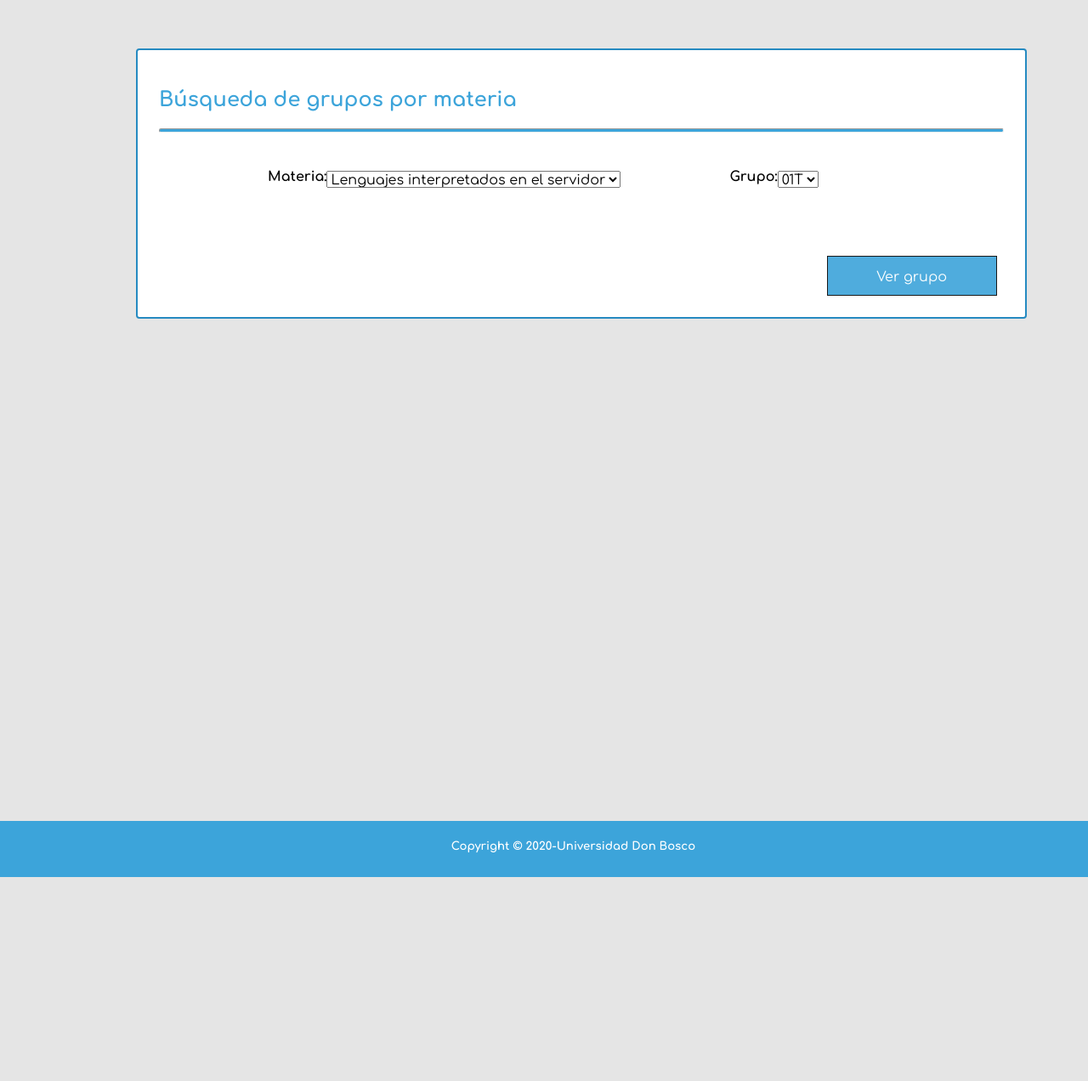
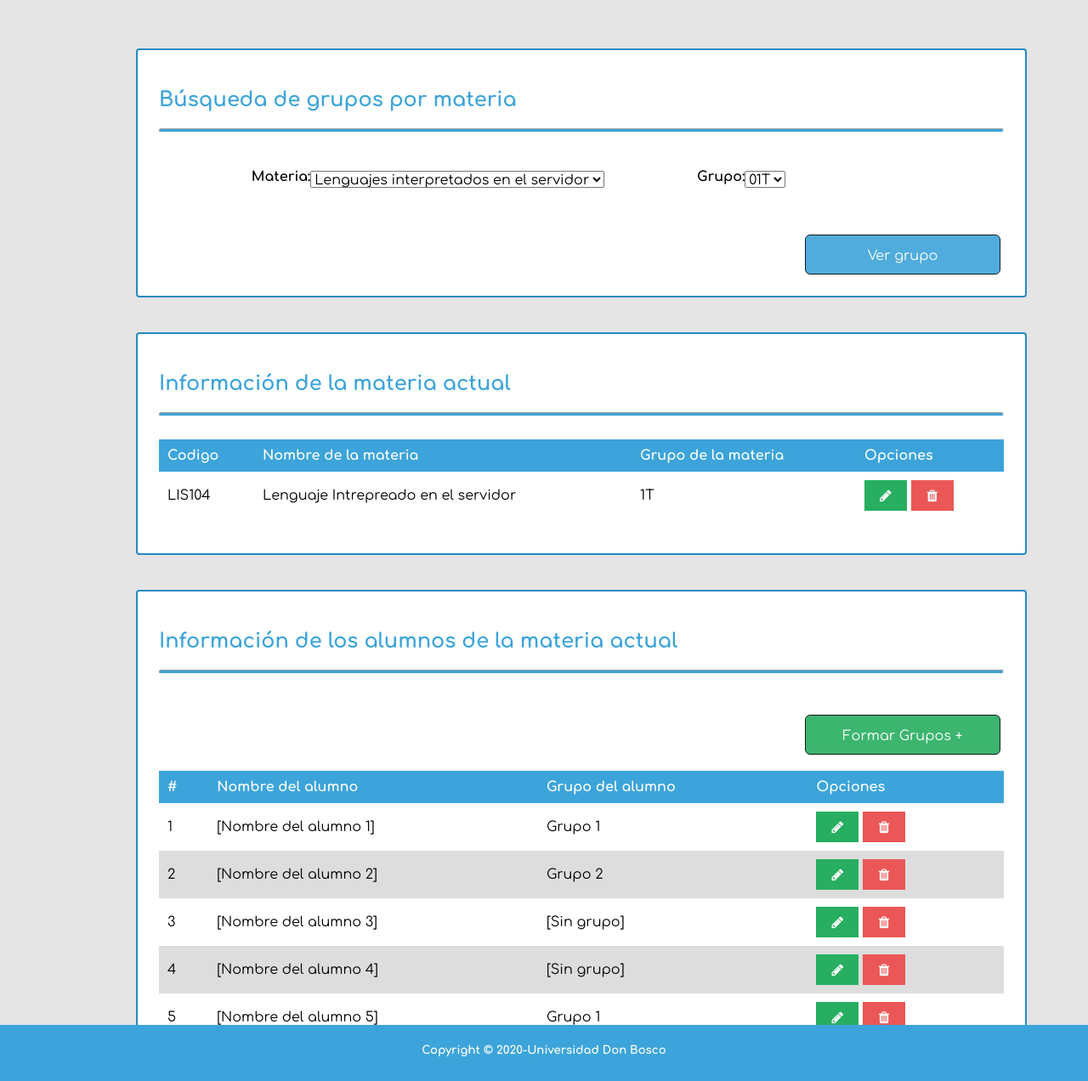
Before and after one commit to jaimenavarrete/proyecto-catedra-lis, a PHP site: page /views/Grupos.php in a window 1280 px wide; the page is wider, and only the part inside the window is pictured. Shown: the part 234-1506 px from the top of that part at 85% size. Before the commit the page ends 1266 px from the top of that part, so only its background shows below. Run offline with PHP 8.4, Linux system fonts and the light colour scheme.

Commit message:
Se realizaron cambios en grupos.php

```diff
--- a/css/styles.css
+++ b/css/styles.css
@@ -69,13 +69,12 @@ float: left;
 }
 /************************************************************************************************************************************************/
 #creditos{
+  background-color:#3CA4DA;
   position: absolute;
-  width: 1349px;
-  height: 66px;
-  left: 0px;
-  top: 1200px;
-  background: #3CA4DA;
-  flex: 0 0 auto;
+width: 100%;
+height: 66px;
+left: 0px;
+top: 1440px;
 }
 #line{
     height: 5px;
@@ -132,14 +131,16 @@ h5 {
   height: 20px;
   margin-bottom: 15px;
   box-sizing: border-box;
-  float:left;margin-left:8em;
+  float:left;margin-left:6.8em;
 }
 
 #btn-repo{
-  width: 200px;
+  margin-left: 760px;
+  margin-top: 40px;
+  width: 230px;
   height: 47px;
-  margin-left: 10px;
-  margin-top: 100px;
+  left: 1066px;
+  top: 868px;
 }
 
 .icon {
@@ -166,11 +167,10 @@ h5 {
   color: white;
   padding: 15px 20px;
   cursor: pointer;
-  width: 100%;
   opacity: 0.9;
-  background: #3CA4DA;
   border: 1px solid #000000;
   box-sizing: border-box;
+  border-radius:6px;
 }
 
 
@@ -280,3 +280,26 @@ h5 {
   overflow:hidden;
 }
 /************************************************************************************************************************************************/
+/*Tablas*/
+
+.input-container .tablas{
+  width: 100%;
+  text-align: left;
+  border-collapse: collapse;
+
+}
+
+ th,td{
+
+padding: 10px;
+}
+
+thead{
+  background-color:#3CA4DA ;
+  color: white;
+}
+tr:nth-child(even){
+  background-color: #ddd;
+}
+
+/************************************************************************************************************************************************/
--- a/views/Grupos.php
+++ b/views/Grupos.php
@@ -45,10 +45,71 @@
     <button type="submit" class="btn" id="btn-repo">Ver grupo</button>
         </div>
 
+        <div id="format">
+    <form action="" class="form-horizontal" name="formulario" id="salario">
+    <div>
+    <h2>Información de la materia actual</h2>
+    <hr id="line">
+    </div>
+    <br>
+    <div class="input-container">
+        <table class="tablas">
+            <thead>
+                <tr>
+                    <th>Codigo</th><th>Nombre de la materia</th><th>Grupo de la materia</th><th>Opciones</th>
+                </tr>
+            </thead>
+          <tr>
+              <td>LIS104</td><td>Lenguaje Intrepreado en el servidor</td><td>1T</td><td><a href="http://"><i class="fa fa-pencil  icon" style="background:#27AE60;"></i></a>&nbsp<a href="http://"><i class="fa fa-trash icon" style="background:#EB5757;"></i></a></td>
+          </tr>
+
+        </table>
+    </div>
+    </form>
+    </div>
+
+    <div id="format">
+    <form action="" class="form-horizontal" name="formulario" id="salario">
+    <div>
+    <h2>Información de los alumnos de la materia actual</h2>
+    <hr id="line">
+    </div>
+    <button type="submit" class="btn" id="btn-repo" style="background:#27AE60;">Formar Grupos +</button>
+    <br>
+    <br>
+    <div class="input-container">
+        <table class="tablas">
+            <thead>
+                <tr>
+                    <th>#</th><th>Nombre del alumno</th><th>Grupo del alumno</th><th>Opciones</th>
+                </tr>
+            </thead>
+          <tr>
+              <td>1</td><td>[Nombre del alumno 1]</td><td>Grupo 1</td><td><a href="http://"><i class="fa fa-pencil  icon" style="background:#27AE60;"></i></a>&nbsp<a href="http://"><i class="fa fa-trash icon" style="background:#EB5757;"></i></a></td>
+          </tr>
+          <tr>
+              <td>2</td><td>[Nombre del alumno 2]</td><td>Grupo 2</td><td><a href="http://"><i class="fa fa-pencil  icon" style="background:#27AE60;"></i></a>&nbsp<a href="http://"><i class="fa fa-trash icon" style="background:#EB5757;"></i></a></td>
+          </tr>
+          <tr>
+              <td>3</td><td>[Nombre del alumno 3]</td><td>[Sin grupo]</td><td><a href="http://"><i class="fa fa-pencil  icon" style="background:#27AE60;"></i></a>&nbsp<a href="http://"><i class="fa fa-trash icon" style="background:#EB5757;"></i></a></td>
+          </tr>
+          <tr>
+              <td>4</td><td>[Nombre del alumno 4]</td><td>[Sin grupo]</td><td><a href="http://"><i class="fa fa-pencil  icon" style="background:#27AE60;"></i></a>&nbsp<a href="http://"><i class="fa fa-trash icon" style="background:#EB5757;"></i></a></td>
+          </tr>
+          <tr>
+              <td>5</td><td>[Nombre del alumno 5]</td><td>Grupo 1</td><td><a href="http://"><i class="fa fa-pencil  icon" style="background:#27AE60;"></i></a>&nbsp<a href="http://"><i class="fa fa-trash icon" style="background:#EB5757;"></i></a></td>
+          </tr>
+        </table>
+    </div>
+    </form>
+    </div>
+        <br>
+        <br>
+        <br>
     </article>
 </section>
-<footer id="creditos">
+<div id="creditos">
 <h5>Copyright © 2020-Universidad Don Bosco</h5>
- </footer>
+</div>
 </body>
 </html>
--- a/views/Perfil.php
+++ b/views/Perfil.php
@@ -82,9 +82,8 @@
      </div>
     </article>
     </section>
-    <br><br><br>
-    <footer id="creditos">
+    <div id="creditos">
     <h5>Copyright © 2020-Universidad Don Bosco</h5>
-    </footer>
+    </div>
 </body>
 </html>
```
Also changed, not shown: views/Reportes.php (+7 -3 lines), views/inscripcon_materias.php (+66 -10 lines).
